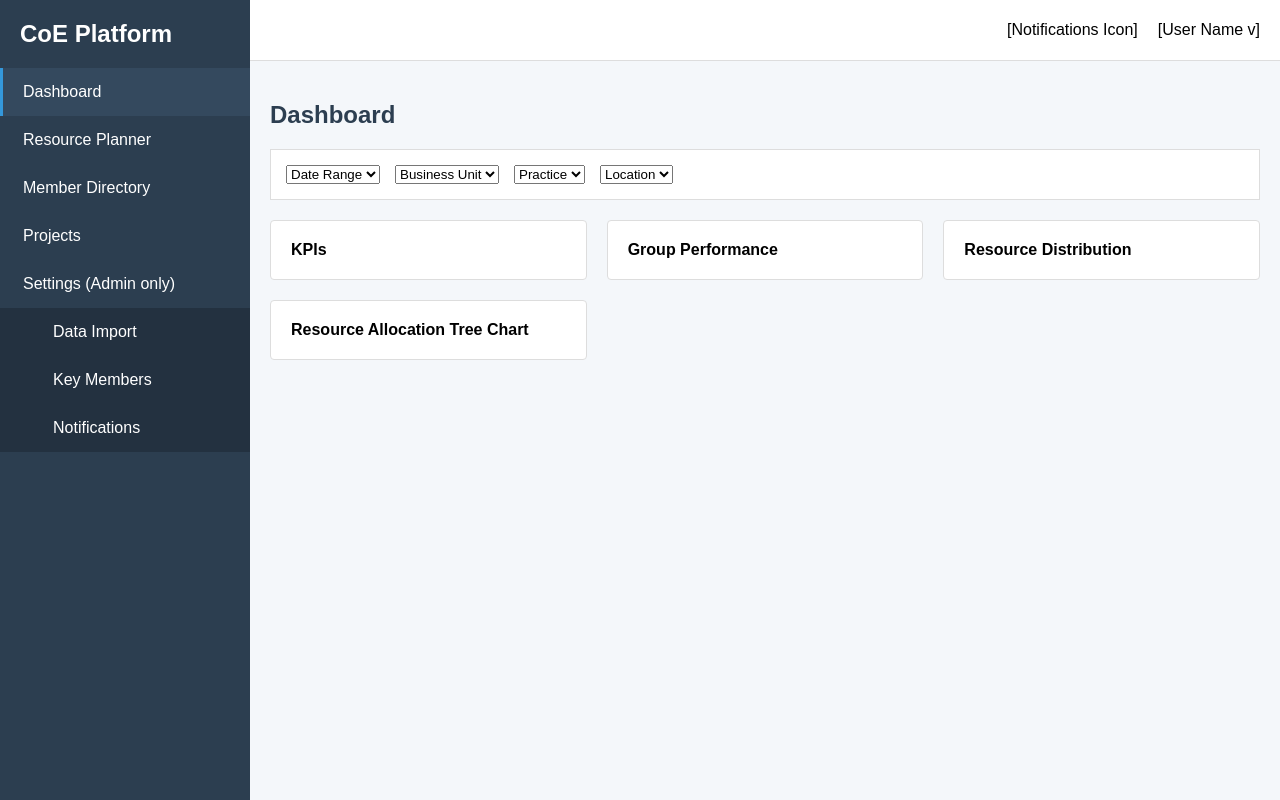
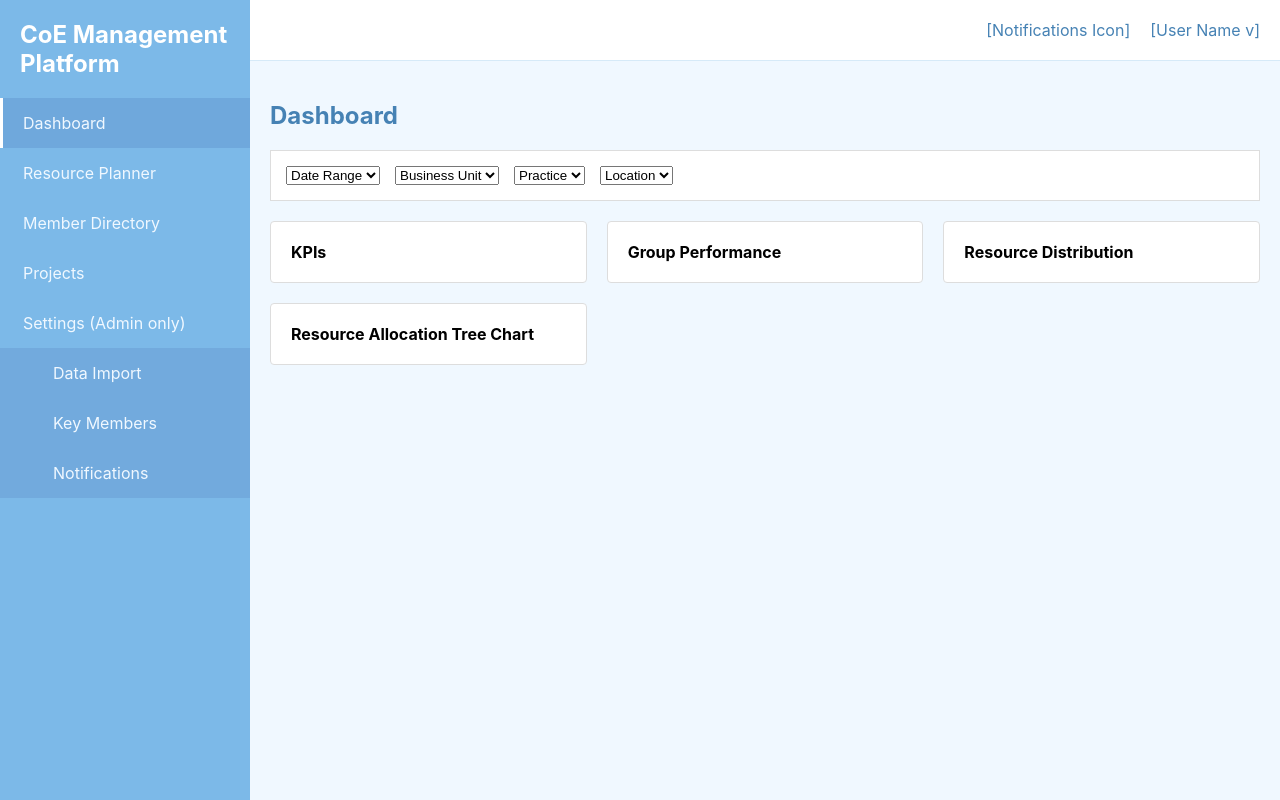
Before and after one commit to hangnguyen5/mgm-tool-firebase-app, a plain HTML site: page public/index.html in a window 1280 px wide. Drawn offline with Linux system fonts and the light colour scheme.

Commit message:
Update firebase config and edit UI colors

```diff
--- a/public/index.html
+++ b/public/index.html
@@ -5,13 +5,13 @@
     <meta name="viewport" content="width=device-width, initial-scale=1.0">
     <title>CoE Management Platform</title>
     <style>
-        /* Basic styling for layout structure */
+        /* Basic styling for layout structure - Pastel Blue Theme */
         body, html {
             margin: 0;
             padding: 0;
-            font-family: sans-serif;
+            font-family: -apple-system, BlinkMacSystemFont, "Segoe UI", Roboto, "Helvetica Neue", Arial, sans-serif;
             height: 100%;
-            background-color: #f4f7fa;
+            background-color: #f0f8ff; /* AliceBlue - very light pastel blue */
         }
         .app-container {
             display: flex;
@@ -19,14 +19,15 @@
         }
         .sidebar {
             width: 250px;
-            background-color: #2c3e50;
-            color: white;
+            background-color: #7cb9e8; /* Aero - a soft, medium pastel blue */
+            color: #ffffff;
             padding-top: 20px;
         }
         .sidebar .logo {
             padding: 0 20px 20px 20px;
             font-size: 1.5em;
             font-weight: bold;
+            color: #ffffff;
         }
         .sidebar nav ul {
             list-style-type: none;
@@ -36,17 +37,18 @@
         .sidebar nav ul li a {
             display: block;
             padding: 15px 20px;
-            color: white;
+            color: #f0f8ff;
             text-decoration: none;
             border-left: 3px solid transparent;
+            transition: background-color 0.3s, border-left 0.3s;
         }
         .sidebar nav ul li a:hover, .sidebar nav ul li a.active {
-            background-color: #34495e;
-            border-left: 3px solid #3498db;
+            background-color: #6fa8dc; /* Slightly darker blue for hover/active */
+            border-left: 3px solid #ffffff;
         }
         .sidebar nav ul .submenu ul {
             padding-left: 30px;
-            background-color: #233140;
+            background-color: #72aadd; /* A shade between the main and hover color */
         }
         .main-container {
             flex-grow: 1;
@@ -56,7 +58,7 @@
         .top-bar {
             height: 60px;
             background-color: #ffffff;
-            border-bottom: 1px solid #ddd;
+            border-bottom: 1px solid #d6eaf8; /* Light blue border */
             display: flex;
             justify-content: flex-end;
             align-items: center;
@@ -65,9 +67,11 @@
         .top-bar .user-menu {
             display: flex;
             align-items: center;
+            color: #4682b4; /* SteelBlue for text */
         }
         .top-bar .notifications {
             margin-right: 20px;
+            cursor: pointer;
         }
         .main-content {
             flex-grow: 1;
@@ -81,7 +85,7 @@
             display: block; /* Shown when active */
         }
         h1, h2 {
-            color: #2c3e50;
+            color: #4682b4; /* SteelBlue - a stronger, but still soft blue */
         }
         /* Basic card and table styles for demonstration */
         .dashboard-grid { display: grid; grid-template-columns: repeat(auto-fit, minmax(300px, 1fr)); gap: 20px; }
@@ -101,7 +105,7 @@
     <div class="app-container">
         <!-- Persistent Left-Hand Navigation Sidebar -->
         <aside class="sidebar">
-            <div class="logo">CoE Platform</div>
+            <div class="logo">CoE Management Platform</div>
             <nav>
                 <ul>
                     <li><a href="#dashboard" class="nav-link active">Dashboard</a></li>
```
Also changed, not shown: public/404.html (added, +33 -0 lines), firebase.json (added), 2 other files.
